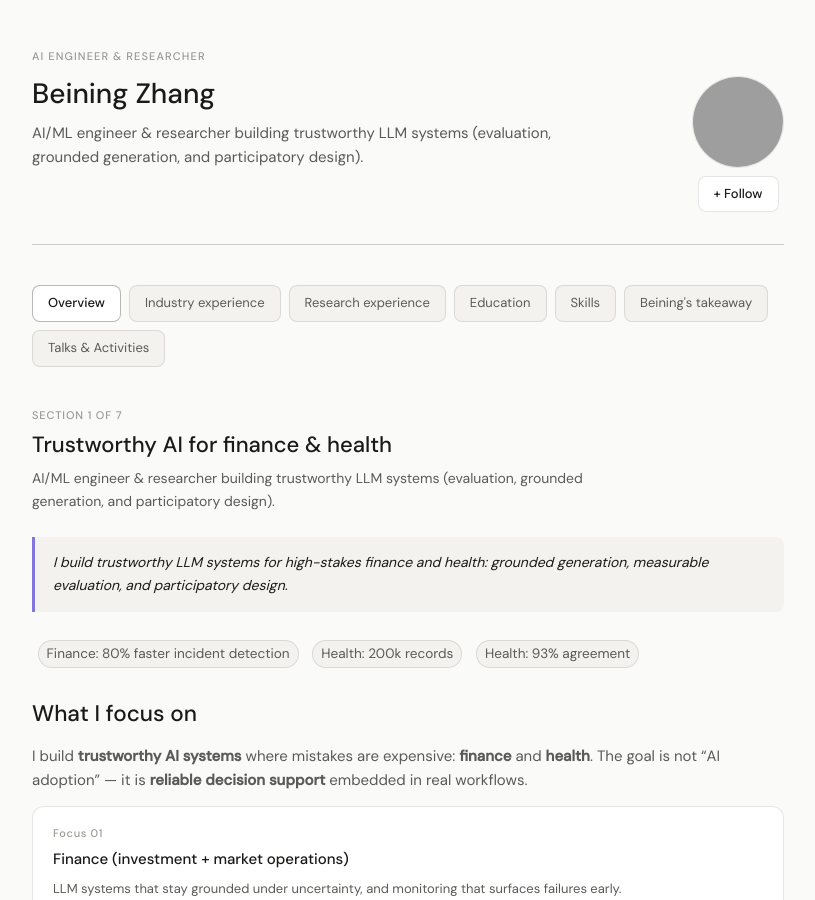
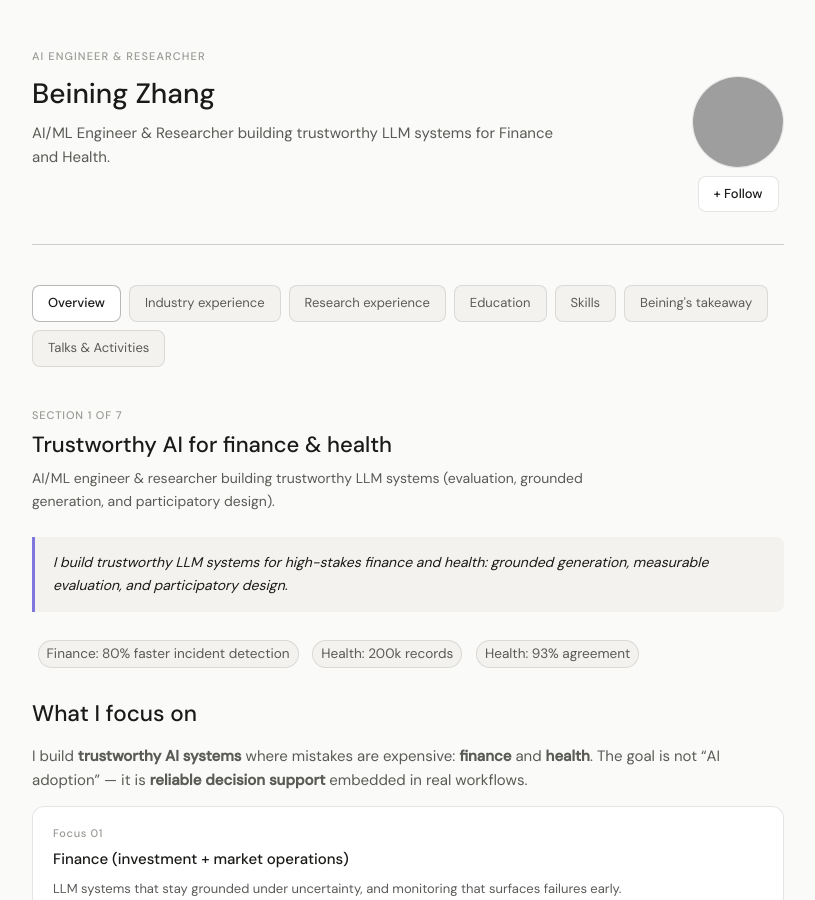
Before and after one commit to BeiningZhang/beiningzhang.github.io, a Jekyll site: the page built from _pages/about.md, in a window 1280 px wide and 900 px high. Shown: the whole window, without its empty margins (232-1047 px from the left). Built offline with Jekyll 4.4.1, drawn with Linux system fonts in a browser that asks for light colours.

```diff
--- a/_config.yml
+++ b/_config.yml
@@ -26,7 +26,7 @@
   avatar           : "profile.png"
   name             : "AI Engineer & Researcher" # Eyebrow title
   pronouns         : "she/her" # example: "she/her"
-  bio              : "AI/ML engineer & researcher building trustworthy LLM systems (evaluation, grounded generation, and participatory design)." # Short biography for the left-hand sidebar
+  bio              : "AI/ML Engineer & Researcher building trustworthy LLM systems for Finance and Health." # Short biography for the left-hand sidebar
   location         : "Southampton, UK"
   employer         : "University of Southampton"
   uri              : # URL
```
Also changed, not shown: 1 other file.
